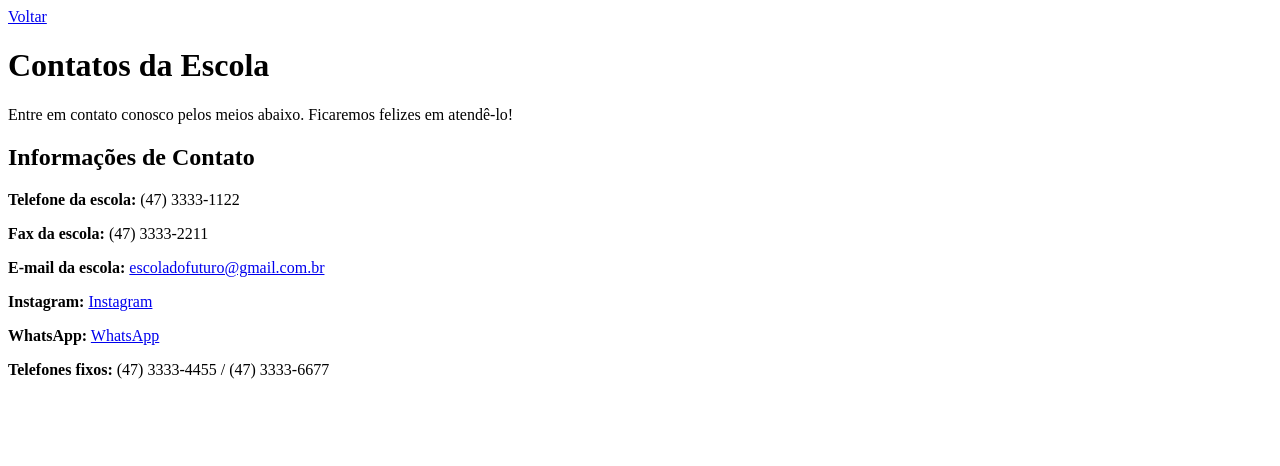
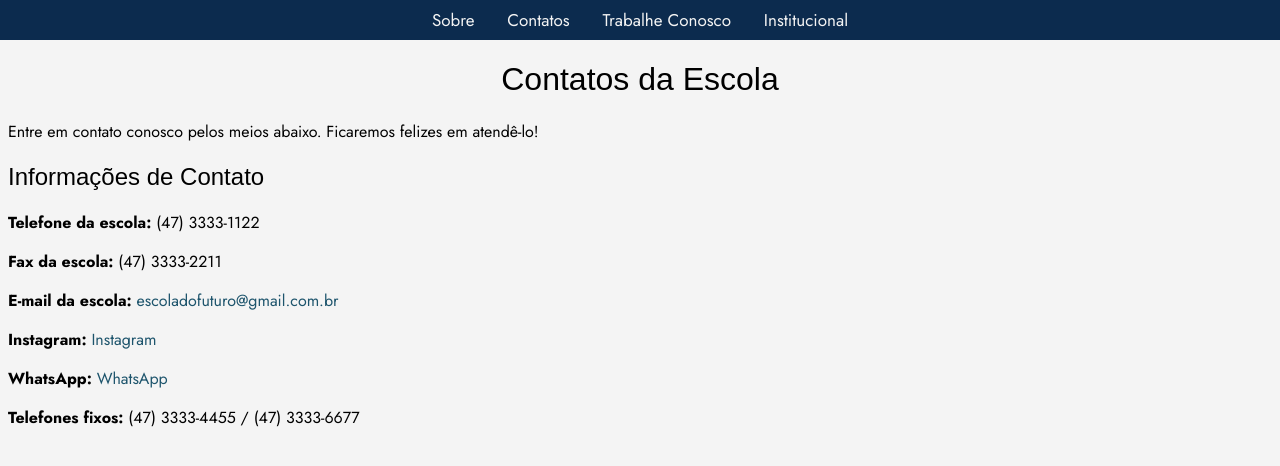
Before and after one commit to LeticiaCardos0/projeto-escola, a plain HTML site: page paginas/contatos.html in a window 1280 px wide. Drawn offline with Linux system fonts and the light colour scheme; a web font is replaced by a local one.

Commit message:
inclui css nas paginas sobre e contatos

```diff
--- /dev/null
+++ b/assets/css/contatos.css
@@ -0,0 +1,59 @@
+body {
+  background-color: #F4F4F4;
+  font-family: "Jost", sans-serif;
+  font-optical-sizing: auto;
+  font-style: normal;
+  padding: 0px;
+  margin: 0px;
+
+}
+
+.home {
+  background-color: #0C2B4E;
+  color: #fff;
+  padding: 8px;
+  text-decoration: none;
+  text-align: center;
+  display: block;
+}
+
+.pag {
+  margin: 4px;
+  padding: 10px;
+  text-decoration: none;
+  color: #F4F4F4;
+  font-size: 17px;
+  text-align: center;
+}
+
+.pag:hover {
+  margin: 3px;
+  font-weight: bold;
+  background-color: #e7e5dc2a;
+  border-bottom: solid 3px #F4F4F4;
+  padding-bottom: 1px;
+
+}
+
+h2{
+  font-family: "Momo Trust Display", sans-serif;
+  font-weight: 400;
+  font-style: normal;
+  margin-left: 8px;
+}
+
+p {
+  margin-left: 8px;
+}
+
+a {
+  text-decoration: none;
+  color: #1D546C;
+}
+
+h1 {
+  text-align: center;
+  font-family: "Momo Trust Display", sans-serif;
+  font-weight: 400;
+  font-style: normal;
+}
--- a/assets/css/index.css
+++ b/assets/css/index.css
@@ -15,6 +15,7 @@ body {
   font-style: normal;
   padding: 0px;
   margin: 0px;
+
 }
 .home{
   background-color:#0C2B4E;
@@ -22,18 +23,19 @@ body {
   padding: 8px;
   text-decoration: none;
   text-align: center;
-
+  display: block;
 }
 
-.link {
+.pag {
+  margin: 4px;
   padding: 10px;
-  margin: 6px;
   text-decoration: none;
   color: #F4F4F4;
   font-size: 17px;
+  text-align: center;
 }
 
-.link:hover {
+.pag:hover {
   margin: 3px;
   font-weight: bold;
   background-color: #e7e5dc2a;
@@ -42,8 +44,9 @@ body {
 
 }
 .login {
-    text-align: right;
-
+  text-align: right;
+  display: block;
+  margin-bottom: 13px;
   .log{
   background-color: #F4F4F4 ;
   color: #0C2B4E;
--- a/assets/css/login.css
+++ b/assets/css/login.css
@@ -12,10 +12,10 @@ body{
 
 .form{
     padding-bottom: 30px;
-    border: solid black;
+    border: 2px solid #051527;
     border-radius: 15px;
     width: 450px;
-    height: 190px;
+    height: 290px;
     background-color: #0C2B4E;
     color: #fff;
     text-align: center;
@@ -24,6 +24,7 @@ body{
 }
 button{
     margin-top:20px ;
+    margin-bottom: 15px;
     font-family: "Jost", sans-serif;
     font-optical-sizing: auto;
     font-size: 16px;
@@ -32,6 +33,7 @@ button{
     height: 40px;
     text-align: center;
     border-radius: 15px;
+    border: 1px solid #051527;
     font-weight: bold;
     cursor: pointer;
 
--- /dev/null
+++ b/assets/css/sobre.css
@@ -0,0 +1,58 @@
+body {
+  background-color: #F4F4F4;
+  font-family: "Jost", sans-serif;
+  font-optical-sizing: auto;
+  font-style: normal;
+  padding: 0px;
+  margin: 0px;
+
+}
+
+.home {
+  background-color: #0C2B4E;
+  color: #fff;
+  padding: 8px;
+  text-decoration: none;
+  text-align: center;
+  display: block;
+}
+
+.pag {
+  margin: 4px;
+  padding: 10px;
+  text-decoration: none;
+  color: #F4F4F4;
+  font-size: 17px;
+  text-align: center;
+}
+
+.pag:hover {
+  margin: 3px;
+  font-weight: bold;
+  background-color: #e7e5dc2a;
+  border-bottom: solid 3px #F4F4F4;
+  padding-bottom: 1px;
+
+}
+
+h1,h2,h3 {
+  font-family: "Momo Trust Display", sans-serif;
+  font-weight: 400;
+  font-style: normal;
+  margin-left: 8px;
+}
+
+h1 {
+  text-align: center;
+}
+
+p {
+  text-indent: 1em;
+  margin-left: 8px;
+}
+
+img {
+  width: 200px;
+  border-radius: 15px;
+  margin-left: 8px;
+}
--- a/paginas/contatos.html
+++ b/paginas/contatos.html
@@ -7,13 +7,23 @@
     <link rel="preconnect" href="https://fonts.googleapis.com">
     <link rel="preconnect" href="https://fonts.gstatic.com" crossorigin>
     <link href="https://fonts.googleapis.com/css2?family=Jost:ital,wght@0,100..900;1,100..900&family=Momo+Trust+Display&display=swap" rel="stylesheet">
-    <link rel="shortcut icon" href="../assets/image/logo.ico" type="image/x-icon">
+    <link rel="shortcut icon" href="../assets/image/logo.ico"
+    type="image/x-icon">
+    <link rel="stylesheet" href="../assets/css/contatos.css">
     <title>Sobre</title>
     <title>Contatos</title>
 </head>
 
 <body>
-    <a href="../index.html">Voltar</a>
+
+    <div class="home">
+            <div class="paginas">
+                <a class="pag" href="../paginas/sobre.html">Sobre</a>
+                <a class="pag" href="../paginas/contatos.html">Contatos</a>
+                <a class="pag" href="../paginas/trabalhe-conosco.html">Trabalhe Conosco</a>
+                <a class="pag" href="../paginas/institucional.html">Institucional</a>
+            </div>
+    </div>
 
     <h1>Contatos da Escola</h1>
     <p>Entre em contato conosco pelos meios abaixo. Ficaremos felizes em atendê-lo!</p>
```
Also changed, not shown: index.html (+7 -4 lines), paginas/login.html (+10 -3 lines), paginas/sobre.html (+56 -28 lines).
